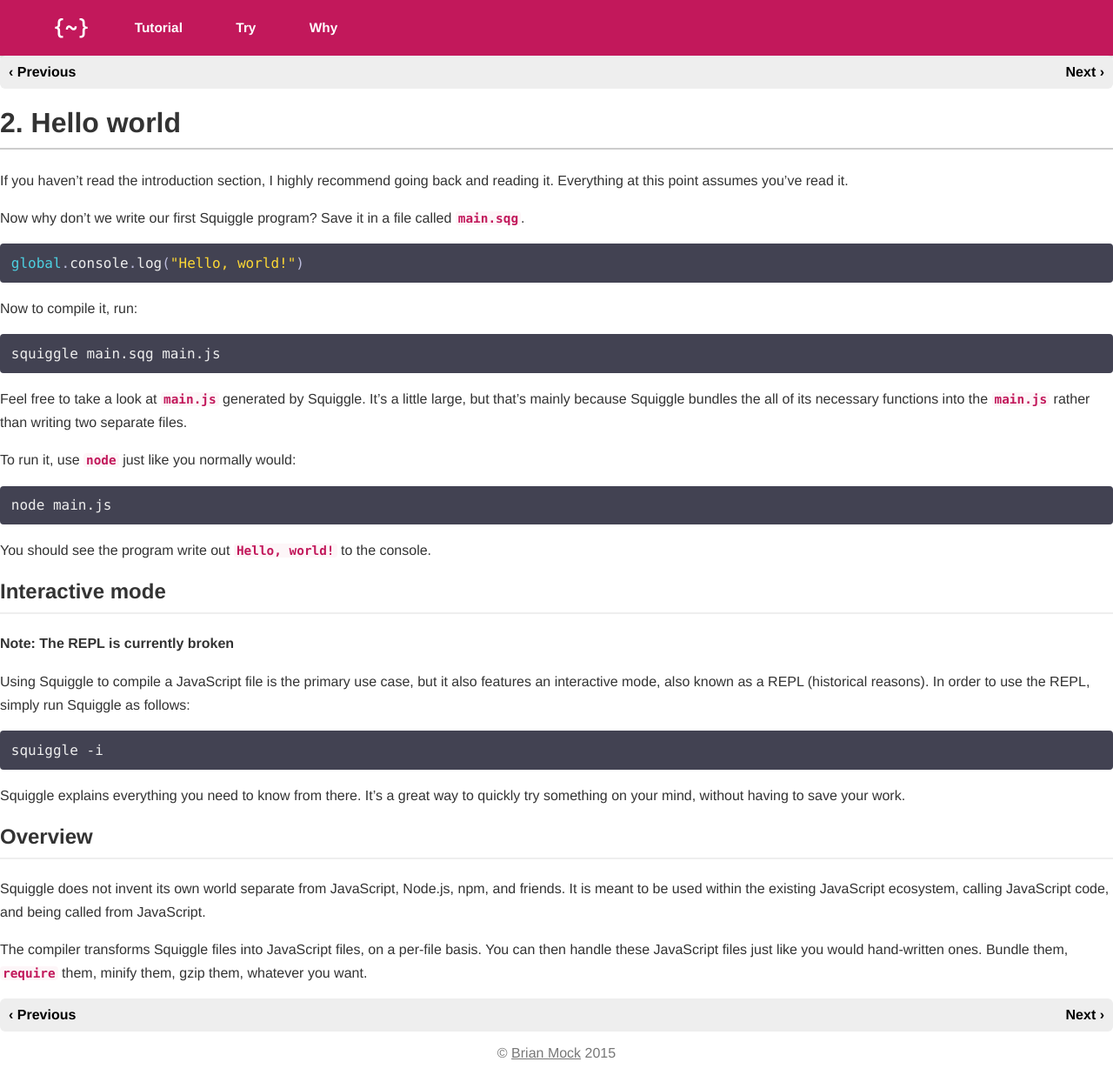
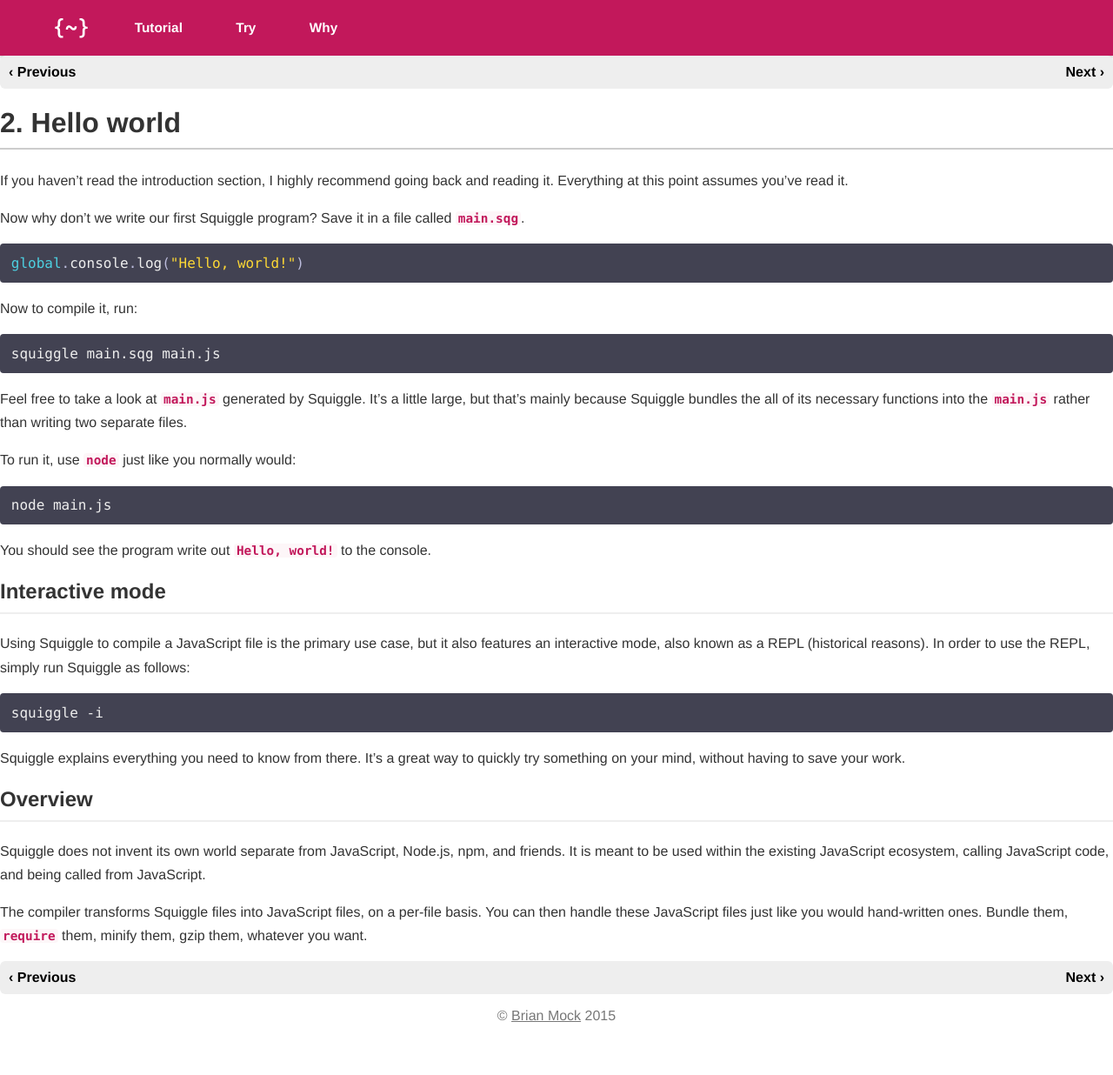
Before and after one commit to squiggle-lang/squiggle-lang.org, a Jekyll site: the page built from tutorial/chapter/2/index.md, in a window 1280 px wide. Shown: the whole page at 87% size. Built offline with Jekyll 4.4.1, drawn with Linux system fonts in a browser that asks for light colours; Markdown is read by kramdown in place of the engine named in the settings; after the commit the page ends 1193 px from its top, so only the background shows below that.

Commit message:
REPL is no longer broken

````diff
--- a/tutorial/chapter/2/index.md
+++ b/tutorial/chapter/2/index.md
@@ -28,8 +28,6 @@
 
 ## Interactive mode
 
-**Note: The REPL is currently broken**
-
 Using Squiggle to compile a JavaScript file is the primary use case, but it also features an interactive mode, also known as a REPL (historical reasons). In order to use the REPL, simply run Squiggle as follows:
 
 ```bash
````
